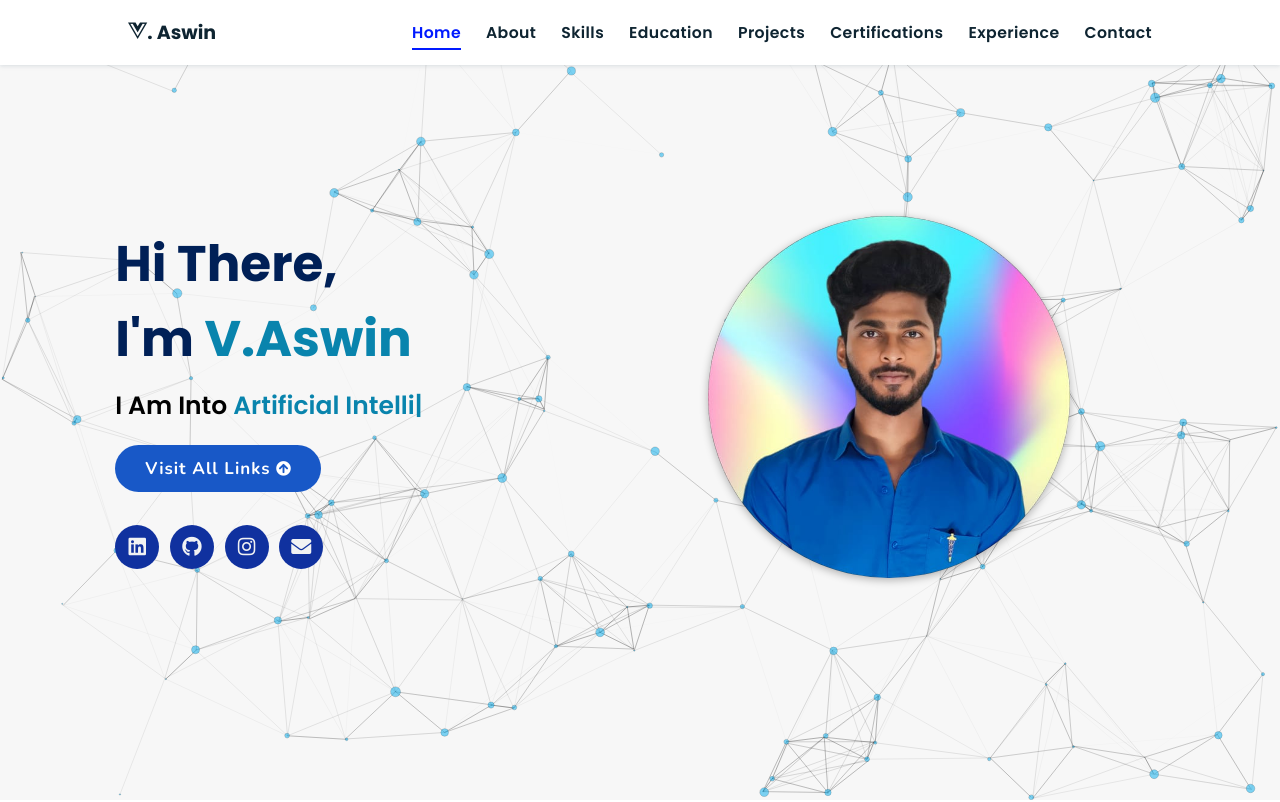
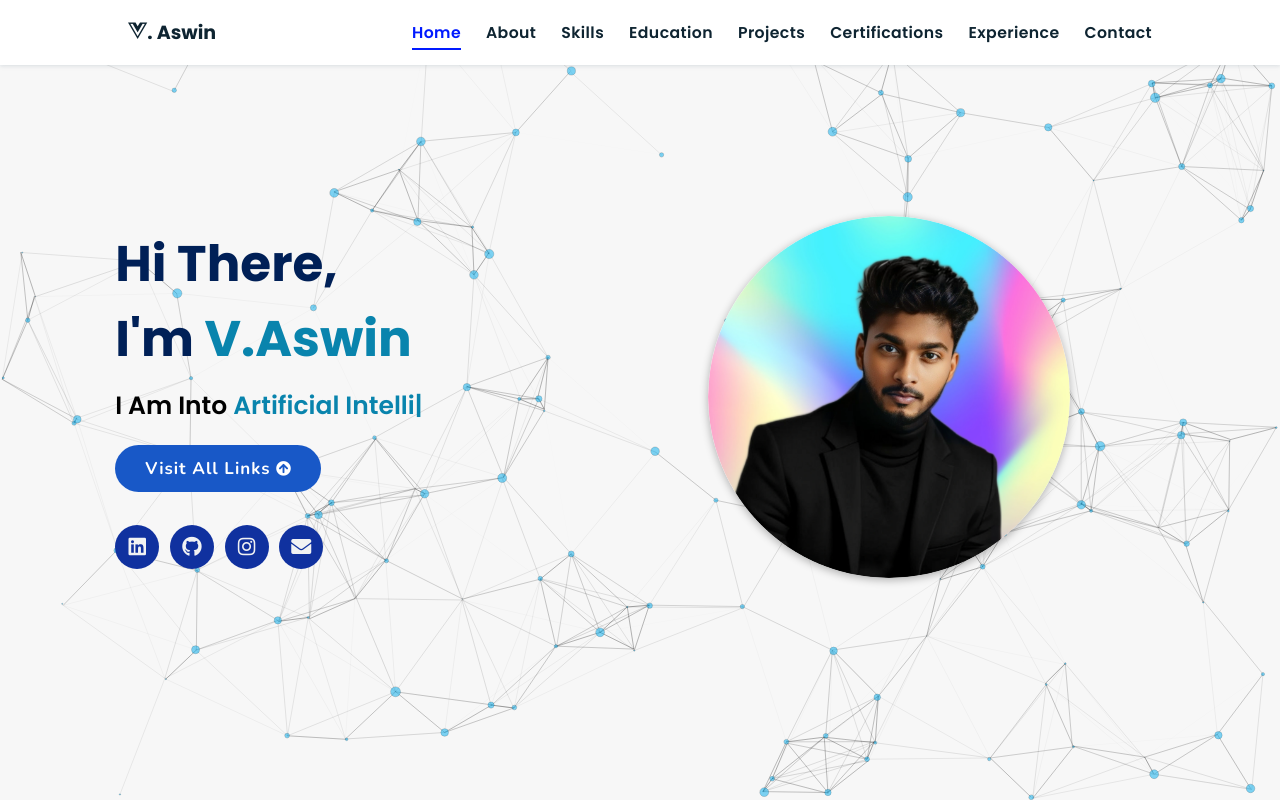
Before and after one commit to winAs-Xprt/Aswin-sPortfolio, a plain HTML site: page index.html in a window 1280 px wide. Shown: the top 802 px of the page. Drawn offline with nearby package versions, Linux system fonts and the light colour scheme; no server answers.

Commit message:
Update index.html

```diff
--- a/index.html
+++ b/index.html
@@ -84,7 +84,7 @@
       </div>
     </div>
     <div class="image">
-      <img draggable="false" class="tilt" src="./assests/images/Aswin1.jpg" alt="">
+      <img draggable="false" class="tilt" src="./assests/images/Aswin1.png" alt="">
     </div>
   </section>
   <!-- hero section ends -->
```
